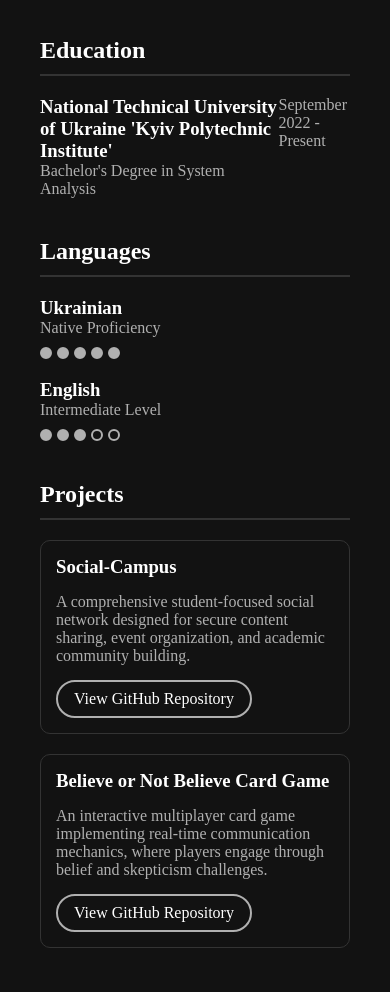
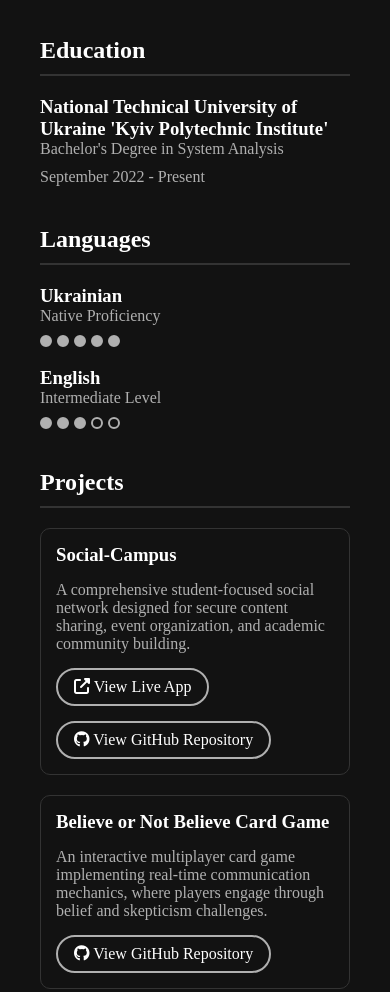
Before and after one commit to PalamarchukOleksii/palamarchukoleksii.github.io, a plain HTML site: page index.html in a window 390 px wide. Shown: the part 1163-2155 px from the top of the page. Drawn offline with Linux system fonts and the light colour scheme.

Commit message:
refactor project links and layout for improved accessibility and responsiveness

```diff
--- a/index.html
+++ b/index.html
@@ -173,14 +173,26 @@
               content sharing, event organization, and academic community
               building.
             </p>
+            <div class="project-links">
+              <a
+                href="https://social-campus-zeta.vercel.app"
+                class="repo-link live-link"
+                target="_blank"
+                rel="noopener noreferrer"
+              >
+                <i class="fa-solid fa-external-link-alt"></i>
+                View Live App
+              </a>
               <a
                 href="https://github.com/PalamarchukOleksii/Social-Campus"
                 class="repo-link"
                 target="_blank"
                 rel="noopener noreferrer"
               >
+                <i class="fa-brands fa-github"></i>
                 View GitHub Repository
               </a>
+            </div>
           </article>
           <article class="project-info">
             <h3 class="primary-text">Believe or Not Believe Card Game</h3>
@@ -195,6 +207,7 @@
               target="_blank"
               rel="noopener noreferrer"
             >
+              <i class="fa-brands fa-github"></i>
               View GitHub Repository
             </a>
           </article>
--- a/styles.css
+++ b/styles.css
@@ -127,7 +127,7 @@ body {
 
 .projects-list {
   display: flex;
-  flex-direction: row;
+  flex-direction: column;
   justify-content: space-between;
   align-items: center;
   flex-wrap: wrap;
@@ -135,13 +135,19 @@ body {
 }
 
 .project-info {
-  width: calc(50% - 50px);
+  width: auto;
   padding: 20px;
   border: 1px solid var(--border-color);
   border-radius: 10px;
   display: flex;
   flex-direction: column;
   gap: 15px;
+}
+
+.project-links {
+  display: flex;
+  flex-direction: row;
+  gap:15px;
 }
 
 .project-pic {
@@ -249,10 +255,17 @@ body {
     align-items: stretch;
     gap: 20px;
   }
+}
 
+@media (max-width: 768px) {
   .contacts {
     flex-direction: column;
     gap: 15px;
+  }
+
+  .education-details {
+    flex-direction: column;
+    gap: 10px;
   }
 
   .language-list {
@@ -286,6 +299,10 @@ body {
     padding: 15px;
   }
 
+  .project-links {
+    flex-direction: column;
+  }
+
   .contacts {
     gap: 15px;
   }
```
Lines whose indentation alone changed are shown as unchanged.
